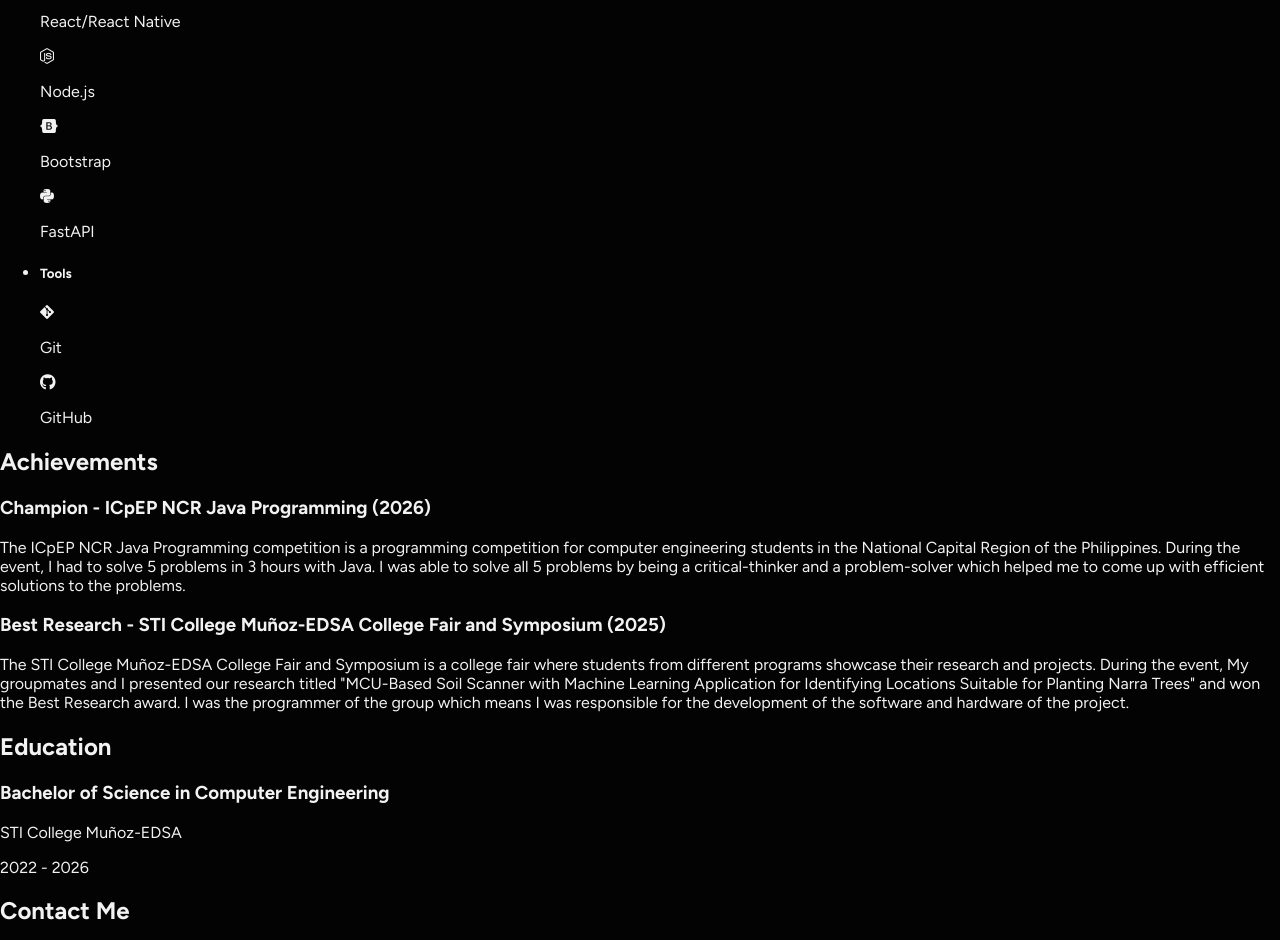
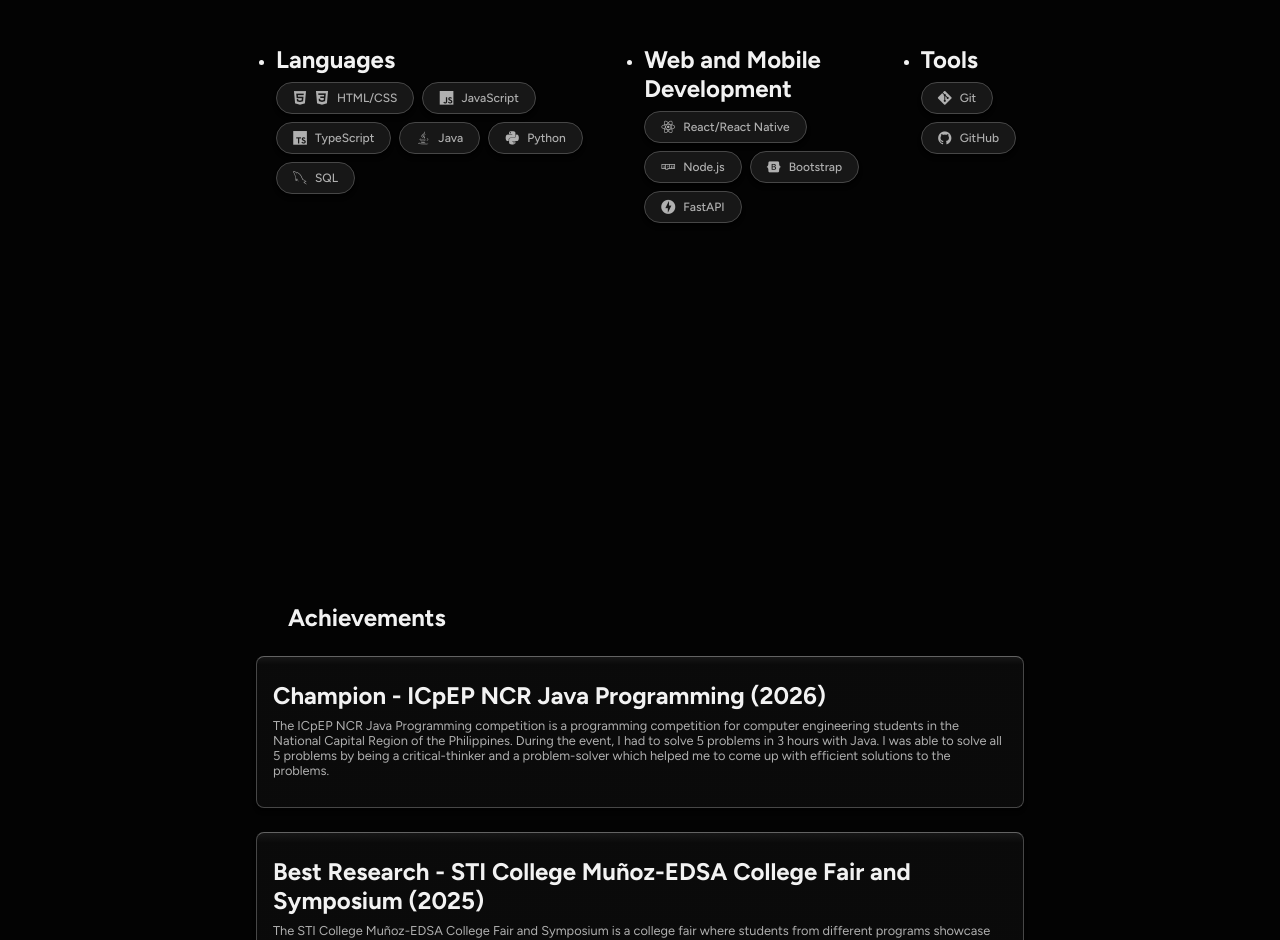
Before and after one commit to n1zen/new-portfolio, a Vue app: page / in a window 1280 px wide. Shown: the part 1860-2800 px from the top of the page. Built offline with nearby package versions, Linux system fonts and the light colour scheme; a web font is replaced by a local one.

Commit message:
feat: implement initial portfolio website structure, content, and global styles.

```diff
--- a/public/index.html
+++ b/public/index.html
@@ -11,6 +11,7 @@
   <link
     href="https://fonts.googleapis.com/css2?family=Figtree:ital,wght@0,300..900;1,300..900&family=Jersey+25&display=swap"
     rel="stylesheet">
+  <link rel="stylesheet" href="https://cdn.jsdelivr.net/gh/devicons/devicon@latest/devicon.min.css">
   <script src="https://kit.fontawesome.com/c0a3e53a56.js" crossorigin="anonymous"></script>
   <title>Portfolio</title>
 </head>
--- a/src/App.vue
+++ b/src/App.vue
@@ -31,9 +31,9 @@
                 </div>
                 <div class="project-tech-stack">
                   <p><span class="tech-stack">Tech Stack:</span> HTML, CSS, JavaScript</p>
-                  <button>
+                  <!-- <a>
                     <span>View Project</span>
-                  </button>
+                  </a> -->
                 </div>
             </div>
             <div class="project">
@@ -43,9 +43,9 @@
                 </div>
                 <div class="project-tech-stack">
                   <p><span class="tech-stack">Tech Stack:</span> HTML, CSS, JavaScript</p>
-                  <button>
+                  <!-- <a>
                     <span>View Project</span>
-                  </button>
+                  </a> -->
                 </div>
             </div>
         </div>
@@ -59,57 +59,57 @@
                     <li>
                         <h5>Languages</h5>
                         <div class="item">
-                            <i class="fa-brands fa-html5"></i><i class="fa-brands fa-css3-alt"></i>
+                            <i class="devicon-html5-plain"></i><i class="devicon-css3-plain"></i>
                             <p>HTML/CSS</p>
                         </div>
                         <div class="item">
-                            <i class="fa-brands fa-js"></i>
+                            <i class="devicon-javascript-plain"></i>
                             <p>JavaScript</p>
                         </div>
                         <div class="item">
-                            <i class="fa-brands fa-microsoft"></i>
+                            <i class="devicon-typescript-plain"></i>
                             <p>TypeScript</p>
                         </div>
                         <div class="item">
-                            <i class="fa-brands fa-java"></i>
+                            <i class="devicon-java-plain"></i>
                             <p>Java</p>
                         </div>
                         <div class="item">
-                            <i class="fa-brands fa-python"></i>
+                            <i class="devicon-python-plain"></i>
                             <p>Python</p>
                         </div>
                         <div class="item">
-                            <i class="fa-solid fa-database"></i>
+                            <i class="devicon-mysql-plain"></i>
                             <p>SQL</p>
                         </div>
                     </li>
                     <li>
                         <h5>Web and Mobile Development</h5>
                         <div class="item">
-                            <i class="fa-brands fa-react"></i>
+                            <i class="devicon-react-plain"></i>
                             <p>React/React Native</p>
                         </div>
                         <div class="item">
-                            <i class="fa-brands fa-node-js"></i>
+                            <i class="devicon-npm-original-wordmark"></i>
                             <p>Node.js</p>
                         </div>
                         <div class="item">
-                            <i class="fa-brands fa-bootstrap"></i>
+                            <i class="devicon-bootstrap-plain"></i>
                             <p>Bootstrap</p>
                         </div>
                         <div class="item">
-                            <i class="fa-brands fa-python"></i>
+                            <i class="devicon-fastapi-plain"></i>
                             <p>FastAPI</p>
                         </div>
                     </li>
                     <li>
                         <h5>Tools</h5>
                         <div class="item">
-                            <i class="fa-brands fa-git-alt"></i>
+                            <i class="devicon-git-plain"></i>
                             <p>Git</p>
                         </div>
                         <div class="item">
-                            <i class="fa-brands fa-github"></i>
+                            <i class="devicon-github-plain"></i>
                             <p>GitHub</p>
                         </div>
                     </li>
@@ -174,14 +174,14 @@
                     <i class="fa-solid fa-location-dot"></i>
                     <p>Caloocan City, Philippines</p>
                 </div>
-                <div class="contact-content-item">
+                <a class="contact-content-item" href="https://github.com/n1zen">
                     <i class="fa-brands fa-github"></i>
-                    <p><a href="https://github.com/n1zen">n1zen</a></p>
-                </div>
-                <div class="contact-content-item">
+                    <p>n1zen</p>
+                </a>
+                <a class="contact-content-item" href="https://www.linkedin.com/in/louie-izen-torres-4557243ab">
                     <i class="fa-brands fa-linkedin"></i>
-                    <p><a href="https://www.linkedin.com/in/louie-izen-torres-4557243ab">Louie Izen B. Torres</a></p>
-                </div>
+                    <p>Louie Izen B. Torres</p>
+                </a>
             </div>
         </div>
     </section>
--- a/src/assets/global.css
+++ b/src/assets/global.css
@@ -4,7 +4,11 @@
     --bg-dark: hsl(336 0% 1%);
     --bg: hsl(300 0% 4%);
     --bg-light: hsl(0 0% 9%);
+    --bg-inverse: hsl(0 0% 95%);
+    --bg-inverse-hover: hsl(0 0% 50%);
     --text: hsl(300 0% 95%);
+    --text-inverse: hsl(0 0% 4%);
+    --text-inverse-muted: hsl(0 0% 28%);
     --text-muted: hsl(300 0% 69%);
     --highlight: hsl(330 0% 39%);
     --border: hsl(0 0% 28%);
@@ -37,6 +41,7 @@
     --subtitle-size: 1rem;
 
     /* Spacing */
+    --spacing0: 2px;
     --spacing1: 4px;
     --spacing2: 8px;
     --spacing3: 16px;
@@ -50,8 +55,11 @@
     --bg-dark: hsl(0 0% 90%);
     --bg: hsl(300 0% 95%);
     --bg-light: hsl(300 50% 100%);
+    --bg-inverse: hsl(0 0% 4%);
     --text: hsl(300 0% 4%);
     --text-muted: hsl(0 0% 28%);
+    --text-inverse: hsl(0 0% 95%);
+    --text-inverse-muted: hsl(0 0% 69%);
     --highlight: hsl(300 50% 100%);
     --border: hsl(0 0% 50%);
     --border-muted: hsl(340 0% 62%);
@@ -90,6 +98,7 @@
     top: 0;
     z-index: 100;
     box-shadow: var(--shadow);
+    border-bottom: var(--border-card);
 }
 
 header .container {
@@ -155,7 +164,7 @@
     cursor: pointer;
     transition: color 0.2s ease;
     padding: var(--spacing2) var(--spacing3);
-    border-radius: var(--spacing1);
+    border-radius: 20px;
     border: var(--border-card);
     display: flex;
     align-items: center;
@@ -176,7 +185,8 @@
     max-width: 1200px;
     margin: 0 auto;
     /* margin-top: 64px; */
-    padding-top: 128px;
+    /* padding-top: 128px; */
+    padding: 10rem 0;
 }
 
 #home .container .image-container {
@@ -244,14 +254,12 @@
 }
 
 #projects .container {
-    padding: var(--spacing3);
+    padding: 10rem 0;
     margin: 0 auto;
-    /* margin-top: 64px; */
-    width: 80%;
+    width: 60%;
     display: grid;
     grid-template-columns: 1fr 1fr;
     gap: var(--spacing3);
-    padding-top: var(--spacing7);
 }
 
 #projects .container h2 {
@@ -270,6 +278,7 @@
     border: var(--border-card);
     box-shadow: var(--shadow);
     transition: background-color 0.3s ease, box-shadow 0.3s ease;
+    cursor: pointer;
 }
 
 #projects .container .project:hover {
@@ -306,18 +315,231 @@
     font-weight: 700;
 }
 
-#projects .container .project .project-tech-stack button {
+/* #projects .container .project .project-tech-stack a {
+    display: flex;
+    align-items: center;
+    justify-content: center;
+
+    cursor: pointer;
+
+    padding: 0 16px;
+
+    background: var(--bg-inverse);
+    border-radius: var(--spacing2);
+    box-shadow: var(--shadow);
+}
+
+#projects .container .project .project-tech-stack a:hover {
+    background: var(--bg-inverse-hover);
+}
+
+#projects .container .project .project-tech-stack a span {
+    font-size: var(--text-size);
+    font-weight: 300;
+    color: var(--text-inverse)
+} */
+
+#skills .container {
+    padding: 10rem 0;
+    margin: 0 auto;
+    width: 60%;
+}
+
+#skills .container h2 {
+    margin-left: var(--spacing4);
+    margin-bottom: var(--spacing3);
+}
+
+#skills .skills-container ul {
+    list-style: disc;
+    padding-left: var(--spacing4);
+    display: flex;
+    justify-content: space-between;
+    gap: var(--spacing2);
+}
+
+#skills .skills-container ul li {
+    margin-bottom: var(--spacing3);
+}
+
+#skills .skills-container ul li h5 {
+    font-size: var(--title-size);
+    font-weight: 700;
+    margin-bottom: var(--spacing2);
+    color: var(--text);
+}
+
+#skills .skills-container ul li .item {
+    display: inline-flex;
+    align-items: center;
+    gap: 8px;
+    background: var(--bg-light);
+    color: var(--text-muted);
+    padding: 8px 16px;
+    border-radius: 20px;
+    margin-right: 8px;
+    margin-bottom: 8px;
+    font-size: 14px;
+    font-weight: 500;
+    width: fit-content;
+    border: var(--border-card);
+    box-shadow: var(--shadow);
+}
+
+#skills .skills-container ul li .item i {
+    font-size: 14px;
+}
+
+#skills .skills-container ul li .item p {
+    margin: 0;
+    font-size: 12px;
+}
+
+#achievements .container {
+    padding: 10rem 0;
+    margin: 0 auto;
+    width: 60%;
+}
+
+#achievements .container h2 {
+    margin-left: 32px;
+    margin-bottom: 24px;
+}
+
+#achievements .container .achievement {
+    display: flex;
+    flex-direction: column;
+    padding: var(--spacing3);
+    background: var(--gradient);
+    border-radius: 8px;
+    box-shadow: var(--shadow);
+    margin-bottom: 24px;
     border: var(--border-card);
     border-top: 1px solid var(--highlight);
-    background: var(--bg-light);
-    padding: var(--spacing2) var(--spacing4);
-    border-radius: var(--spacing3);
-    box-shadow: var(--shadow);
-    cursor: pointer;
 }
 
-#projects .container .project .project-tech-stack button span {
+#achievements .container .achievement:hover {
+    background: var(--gradient-hover);
+}
+
+#achievements .container .achievement h3 {
+    font-size: var(--title-size);
+    font-weight: 700;
+    margin: var(--spacing2) 0 var(--spacing1) 0;
+    color: var(--text);
+}
+
+#achievements .container .achievement p {
     font-size: var(--text-size);
+    font-weight: 400;
+    margin-top: var(--spacing1);
+    color: var(--text-muted);
+}
+
+#education .container {
+    padding: 10rem 0;
+    margin: 0 auto;
+    width: 60%;
+}
+
+#education .container h2 {
+    margin-left: 32px;
+    margin-bottom: 24px;
+}
+
+#education .container .education {
+    display: flex;
+    flex-direction: column;
+    gap: 16px;
+    padding: 16px;
+    background: var(--gradient);
+    border: var(--border-card);
+    border-radius: 8px;
+    box-shadow: var(--shadow);
+    margin-bottom: 24px;
+    transition: background-color 0.3s ease, box-shadow 0.3s ease;
+}
+
+#education .container .education:hover {
+    background: var(--gradient-hover);
+}
+
+#education .container .education h3 {
+    font-size: var(--title-size);
+    font-weight: 700;
+    margin: var(--spacing2) 0 var(--spacing1) 0;
+    color: var(--text);
+}
+
+#education .container .education p {
+    font-size: var(--text-size-l);
+    font-weight: 400;
+    color: var(--text-muted);
+    margin: var(--spacing1) 0;
+}
+
+#contact .container {
+    padding: 10rem 0;
+    margin: 0 auto;
+    width: 60%;
+}
+
+#contact .container h2 {
+    margin-left: 32px;
+    margin-bottom: 24px;
+}
+
+#contact .container .contact-content {
+    display: flex;
+    flex-direction: column;
+    gap: 4px;
+    padding: 16px;
+    background: var(--gradient);
+    border: var(--border-card);
+    border-radius: 8px;
+    box-shadow: var(--shadow);
+    margin-bottom: 12px;
+}
+
+#contact .container .contact-content:hover {
+    background: var(--gradient-hover);
+}
+
+#contact .container .contact-content .contact-content-item {
+    display: flex;
+    align-items: center;
+    gap: 8px;
+    padding: 8px 16px;
+    border-radius: 20px;
+    margin: 4px 0 4px 0;
+    font-size: 14px;
     font-weight: 500;
-    color: var(--text)
+    width: fit-content;
+    border: var(--border-card);
+    background: var(--bg-light);
+    box-shadow: var(--shadow);
+
 }
+
+#contact .container .contact-content .contact-content-item i {
+    font-size: var(--text-size-l);
+}
+
+#contact .container .contact-content .contact-content-item p {
+    margin: 0;
+    font-size: var(--text-size);
+}
+
+
+footer {
+    background: var(--bg);
+    color: var(--text);
+    padding: var(--spacing3);
+    text-align: center;
+    margin-top: var(--spacing5);
+}
+
+footer p {
+    margin: 0;
+    font-size: var(--text-size);
+}
```
